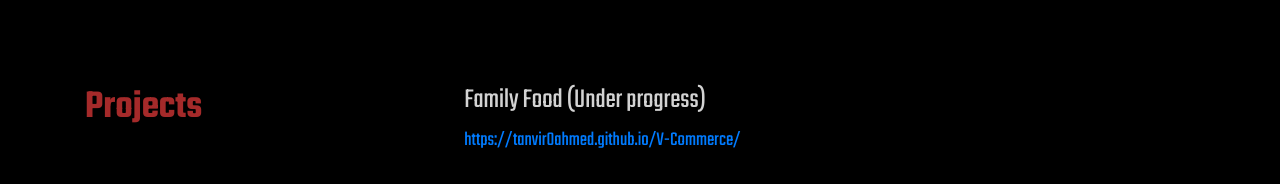
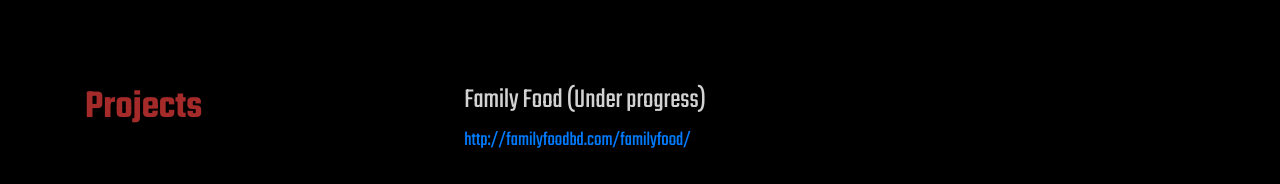
Before and after one commit to tanvir0ahmed/Personal-Portfolio, a plain HTML site: page index.html in a window 1280 px wide. Shown: the part 1900-2084 px from the top of the page. Drawn offline with nearby package versions, Linux system fonts and the light colour scheme.

Commit message:
Update index.html

```diff
--- a/index.html
+++ b/index.html
@@ -137,7 +137,7 @@
                     <ul>
                     	<li>
                             <h3>Family Food (Under progress)</h3>
-                            <a href="http://familyfoodbd.com/familyfood/">https://tanvir0ahmed.github.io/V-Commerce/</a>
+                            <a href="http://familyfoodbd.com/familyfood/">http://familyfoodbd.com/familyfood/</a>
                         </li>
                         <li>
                             <h3>V-Commerce (Bootstrap)</h3>
```
